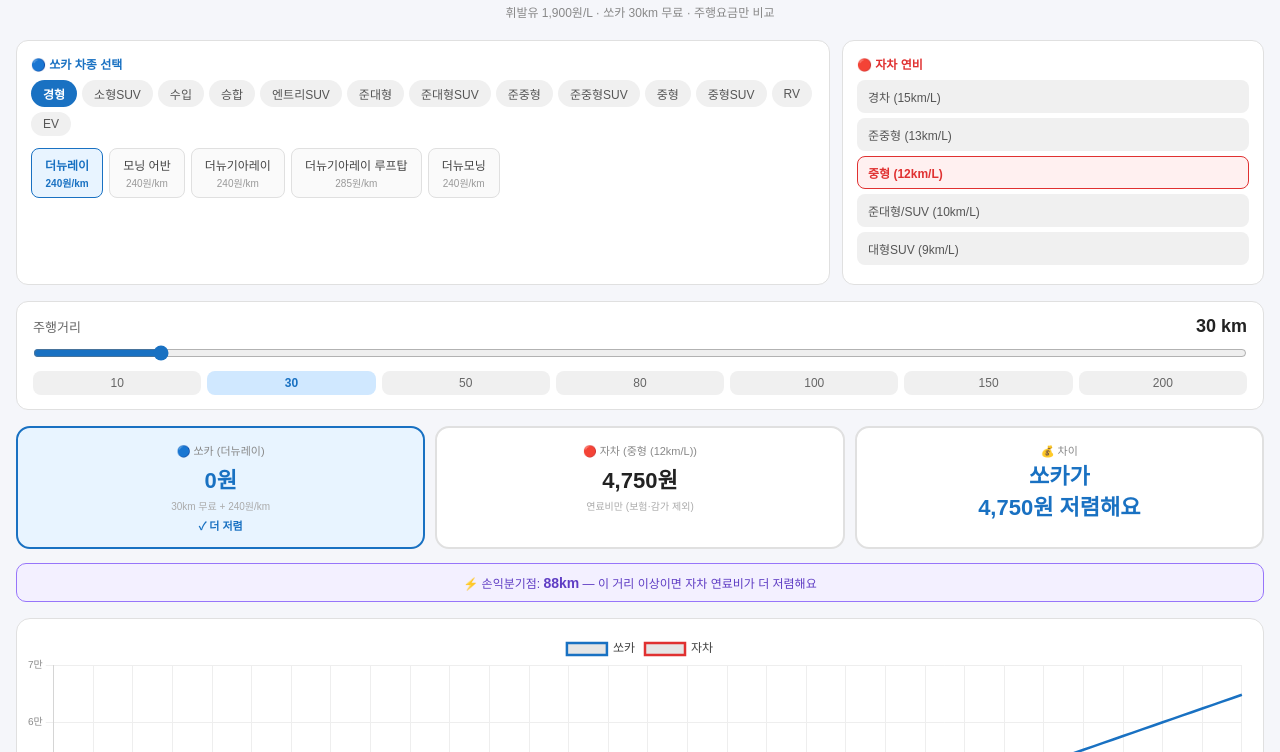
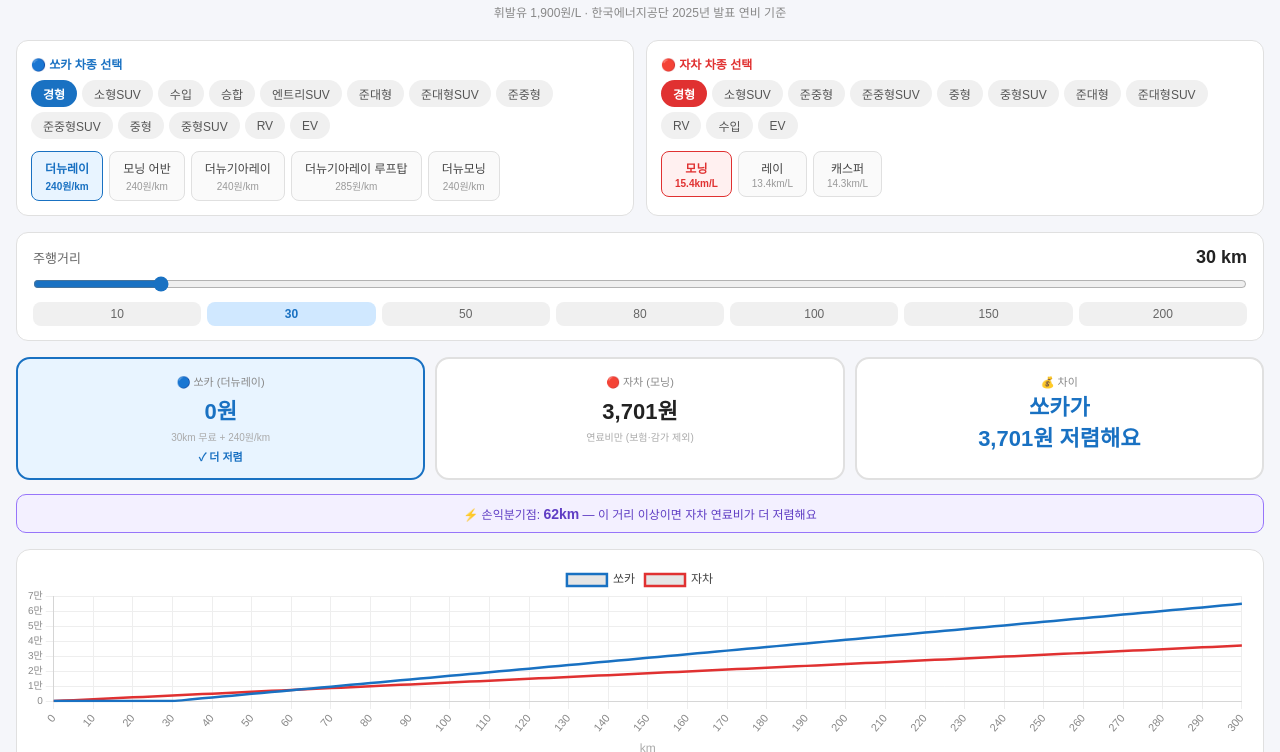
Before and after one commit to limgonee-web/socar-vs-mycar, a plain HTML site: page index.html in a window 1280 px wide. Shown: the part 48-800 px from the top of the page. Drawn offline with nearby package versions, Linux system fonts and the light colour scheme.

Commit message:
Update index.html

```diff
--- a/index.html
+++ b/index.html
@@ -11,21 +11,23 @@
     h2 { text-align: center; font-size: 19px; margin-bottom: 4px; }
     .sub { text-align: center; color: #888; font-size: 12px; margin-bottom: 20px; }
     .row { display: flex; gap: 12px; margin-bottom: 16px; flex-wrap: wrap; }
-    .card { background: #fff; border-radius: 12px; padding: 14px; border: 1px solid #e0e0e0; }
+    .card { background: #fff; border-radius: 12px; padding: 14px; border: 1px solid #e0e0e0; flex: 1; min-width: 280px; }
     .card-label { font-size: 12px; margin-bottom: 8px; font-weight: 600; }
     .blue { color: #1971c2; }
     .red { color: #e03131; }
     .cat-wrap { display: flex; flex-wrap: wrap; gap: 5px; margin-bottom: 12px; }
     .cat-btn { padding: 5px 12px; border-radius: 20px; border: none; font-size: 12px; cursor: pointer; background: #f0f0f0; color: #555; }
-    .cat-btn.active { background: #1971c2; color: #fff; font-weight: 700; }
+    .cat-btn.active-blue { background: #1971c2; color: #fff; font-weight: 700; }
+    .cat-btn.active-red { background: #e03131; color: #fff; font-weight: 700; }
     .car-tab-wrap { display: flex; flex-wrap: wrap; gap: 6px; }
     .car-tab { padding: 7px 13px; border-radius: 8px; border: 1.5px solid #e0e0e0; font-size: 12px; cursor: pointer; background: #fafafa; color: #444; transition: all 0.15s; }
     .car-tab:hover { border-color: #1971c2; color: #1971c2; }
-    .car-tab.active { background: #e8f4ff; border-color: #1971c2; color: #1971c2; font-weight: 700; }
-    .car-tab .rate { font-size: 10px; color: #999; display: block; margin-top: 2px; }
-    .car-tab.active .rate { color: #1971c2; }
-    .my-btn { display: block; width: 100%; text-align: left; margin-bottom: 5px; border-radius: 8px; padding: 7px 10px; cursor: pointer; font-size: 12px; border: 1px solid transparent; background: #f0f0f0; color: #555; }
-    .my-btn.active { background: #fff0f0; color: #e03131; border-color: #e03131; font-weight: 700; }
+    .car-tab.active-blue { background: #e8f4ff; border-color: #1971c2; color: #1971c2; font-weight: 700; }
+    .car-tab.active-blue .sub-info { color: #1971c2; }
+    .car-tab:hover.my-tab { border-color: #e03131; color: #e03131; }
+    .car-tab.active-red { background: #fff0f0; border-color: #e03131; color: #e03131; font-weight: 700; }
+    .car-tab.active-red .sub-info { color: #e03131; }
+    .sub-info { font-size: 10px; color: #999; display: block; margin-top: 2px; }
     .slider-card { background: #fff; border-radius: 12px; padding: 14px 16px; margin-bottom: 16px; border: 1px solid #e0e0e0; }
     .slider-top { display: flex; justify-content: space-between; align-items: center; margin-bottom: 8px; }
     .slider-top span:first-child { font-size: 13px; color: #666; }
@@ -44,25 +46,25 @@
     .res-win { font-size: 11px; margin-top: 4px; font-weight: 600; }
     .bep-box { background: #f3f0ff; border: 1px solid #9775fa; border-radius: 10px; padding: 10px 14px; margin-bottom: 16px; font-size: 12px; color: #5f3dc4; text-align: center; }
     .ev-box { background: #e8f4ff; border: 1px solid #1971c2; border-radius: 10px; padding: 10px 14px; margin-bottom: 16px; font-size: 12px; color: #1971c2; text-align: center; }
-    .chart-wrap { background: #fff; border-radius: 14px; padding: 14px 8px 8px; border: 1px solid #e0e0e0; }
+    .chart-wrap { background: #fff; border-radius: 14px; padding: 14px 8px 8px; border: 1px solid #e0e0e0; position: relative; height: 220px; }
+    .chart-wrap canvas { position: absolute; top: 14px; left: 8px; right: 8px; bottom: 8px; width: calc(100% - 16px) !important; height: calc(100% - 22px) !important; }
     .foot { text-align: center; color: #bbb; font-size: 10px; margin-top: 8px; }
-    .flex2 { flex: 2; min-width: 200px; }
-    .flex1 { flex: 1; min-width: 160px; }
   </style>
 </head>
 <body>
   <h2>🚗 쏘카 vs 자차 주행비용 비교</h2>
-  <p class="sub">휘발유 1,900원/L · 쏘카 30km 무료 · 주행요금만 비교</p>
+  <p class="sub">휘발유 1,900원/L · 한국에너지공단 2025년 발표 연비 기준</p>
 
   <div class="row">
-    <div class="card flex2">
+    <div class="card">
       <div class="card-label blue">🔵 쏘카 차종 선택</div>
-      <div class="cat-wrap" id="catBtns"></div>
-      <div class="car-tab-wrap" id="carTabs"></div>
+      <div class="cat-wrap" id="socarCatBtns"></div>
+      <div class="car-tab-wrap" id="socarCarTabs"></div>
     </div>
-    <div class="card flex1">
-      <div class="card-label red">🔴 자차 연비</div>
-      <div id="myCarBtns"></div>
+    <div class="card">
+      <div class="card-label red">🔴 자차 차종 선택</div>
+      <div class="cat-wrap" id="myCarCatBtns"></div>
+      <div class="car-tab-wrap" id="myCarTabs"></div>
     </div>
   </div>
 
@@ -77,7 +79,7 @@
 
   <div class="result-row" id="resultRow"></div>
   <div id="bepBox"></div>
-  <div class="chart-wrap"><canvas id="myChart" height="120"></canvas></div>
+  <div class="chart-wrap"><canvas id="myChart"></canvas></div>
 
   <div style="text-align:center;margin-top:20px;margin-bottom:8px;">
     <a href="https://www.socar.kr/?airbridge_deeplink=https%3A%2F%2Fwww.socar.kr%2F&airbridge_referrer=airbridge%3Dtrue%26event_uuid%3D408d96bc-89ed-4d6d-ba5f-566d30884b26%26client_id%3D14ce41c9-727c-4c03-ad83-98b552623296%26channel%3Dairbridge.websdk%26referrer_timestamp%3D1771982367250"
@@ -119,62 +121,93 @@
   {category:"EV",name:"레이 EV",rate:0},{category:"EV",name:"EV3 롱레인지",rate:0},
   {category:"EV",name:"EV4 롱레인지",rate:0},{category:"EV",name:"아이오닉9",rate:0},
 ];
+
 const MY_CARS = [
-  {label:"경차 (15km/L)",mpg:15},{label:"준중형 (13km/L)",mpg:13},
-  {label:"중형 (12km/L)",mpg:12},{label:"준대형/SUV (10km/L)",mpg:10},{label:"대형SUV (9km/L)",mpg:9}
+  {category:"경형",name:"모닝",mpg:15.4},{category:"경형",name:"레이",mpg:13.4},{category:"경형",name:"캐스퍼",mpg:14.3},
+  {category:"소형SUV",name:"코나",mpg:13.4},{category:"소형SUV",name:"셀토스",mpg:13.2},{category:"소형SUV",name:"티볼리",mpg:12.8},{category:"소형SUV",name:"XM3",mpg:13.5},
+  {category:"준중형",name:"아반떼",mpg:14.0},{category:"준중형",name:"K3",mpg:13.8},
+  {category:"준중형SUV",name:"투싼",mpg:12.5},{category:"준중형SUV",name:"스포티지",mpg:12.8},
+  {category:"중형",name:"쏘나타",mpg:12.8},{category:"중형",name:"K5",mpg:13.0},
+  {category:"중형SUV",name:"싼타페",mpg:11.5},{category:"중형SUV",name:"쏘렌토",mpg:11.8},{category:"중형SUV",name:"QM6",mpg:11.2},
+  {category:"준대형",name:"그랜저",mpg:11.5},{category:"준대형",name:"K8",mpg:11.8},{category:"준대형",name:"G80",mpg:10.2},
+  {category:"준대형SUV",name:"팰리세이드",mpg:10.0},{category:"준대형SUV",name:"GV80",mpg:9.8},
+  {category:"RV",name:"카니발",mpg:10.5},
+  {category:"수입",name:"BMW 5시리즈",mpg:10.5},{category:"수입",name:"벤츠 E클래스",mpg:10.2},{category:"수입",name:"BMW X3",mpg:10.8},
+  {category:"EV",name:"아이오닉6",mpg:0},{category:"EV",name:"EV6",mpg:0},{category:"EV",name:"아이오닉9",mpg:0},{category:"EV",name:"EV9",mpg:0},
 ];
+
 const FUEL=1900, FREE_KM=30;
-const categories=[...new Set(SOCAR.map(c=>c.category))];
+const socarCats=[...new Set(SOCAR.map(c=>c.category))];
+const myCarCats=[...new Set(MY_CARS.map(c=>c.category))];
 const quickVals=[10,30,50,80,100,150,200];
 
-let selCat="경형", selCar=SOCAR[0], myCarIdx=2, km=30, chart;
+let selSocarCat="경형", selCar=SOCAR[0];
+let selMyCarCat="경형", selMyCar=MY_CARS[0];
+let km=30, chart;
 
 function socarCost(k,rate){ return k<=FREE_KM?0:(k-FREE_KM)*rate; }
-function myCost(k,mpg){ return Math.round((k/mpg)*FUEL); }
+function myCost(k,mpg){ return mpg===0?0:Math.round((k/mpg)*FUEL); }
 
-// 카테고리 버튼
-const catWrap=document.getElementById("catBtns");
-categories.forEach(c=>{
+// ── 쏘카 카테고리
+const socarCatWrap=document.getElementById("socarCatBtns");
+socarCats.forEach(c=>{
   const b=document.createElement("button");
-  b.className="cat-btn"+(c===selCat?" active":"");
+  b.className="cat-btn"+(c===selSocarCat?" active-blue":"");
   b.textContent=c;
-  b.onclick=()=>{ selCat=c; selCar=SOCAR.find(s=>s.category===c); renderCatBtns(); renderCarTabs(); update(); };
-  catWrap.appendChild(b);
+  b.onclick=()=>{ selSocarCat=c; selCar=SOCAR.find(s=>s.category===c); renderSocarCats(); renderSocarTabs(); update(); };
+  socarCatWrap.appendChild(b);
 });
-function renderCatBtns(){
-  catWrap.querySelectorAll(".cat-btn").forEach((b,i)=>b.className="cat-btn"+(categories[i]===selCat?" active":""));
+function renderSocarCats(){
+  socarCatWrap.querySelectorAll(".cat-btn").forEach((b,i)=>b.className="cat-btn"+(socarCats[i]===selSocarCat?" active-blue":""));
 }
 
-// 차종 탭
-const carTabWrap=document.getElementById("carTabs");
-function renderCarTabs(){
-  carTabWrap.innerHTML="";
-  SOCAR.filter(s=>s.category===selCat).forEach(s=>{
+// ── 쏘카 차종 탭
+const socarTabWrap=document.getElementById("socarCarTabs");
+function renderSocarTabs(){
+  socarTabWrap.innerHTML="";
+  SOCAR.filter(s=>s.category===selSocarCat).forEach(s=>{
     const b=document.createElement("button");
-    b.className="car-tab"+(s.name===selCar.name?" active":"");
-    b.innerHTML=`${s.name}<span class="rate">${s.rate===0?"EV 주행무료":s.rate+"원/km"}</span>`;
-    b.onclick=()=>{ selCar=s; renderCarTabs(); update(); };
-    carTabWrap.appendChild(b);
+    b.className="car-tab"+(s.name===selCar.name?" active-blue":"");
+    b.innerHTML=`${s.name}<span class="sub-info">${s.rate===0?"EV 주행무료":s.rate+"원/km"}</span>`;
+    b.onclick=()=>{ selCar=s; renderSocarTabs(); update(); };
+    socarTabWrap.appendChild(b);
   });
 }
-renderCarTabs();
+renderSocarTabs();
 
-// 자차 버튼
-const myWrap=document.getElementById("myCarBtns");
-MY_CARS.forEach((c,i)=>{
+// ── 자차 카테고리
+const myCarCatWrap=document.getElementById("myCarCatBtns");
+myCarCats.forEach(c=>{
   const b=document.createElement("button");
-  b.className="my-btn"+(i===myCarIdx?" active":"");
-  b.textContent=c.label;
-  b.onclick=()=>{ myCarIdx=i; myWrap.querySelectorAll(".my-btn").forEach((x,j)=>x.className="my-btn"+(j===i?" active":"")); update(); };
-  myWrap.appendChild(b);
+  b.className="cat-btn"+(c===selMyCarCat?" active-red":"");
+  b.textContent=c;
+  b.onclick=()=>{ selMyCarCat=c; selMyCar=MY_CARS.find(s=>s.category===c); renderMyCarCats(); renderMyCarTabs(); update(); };
+  myCarCatWrap.appendChild(b);
 });
+function renderMyCarCats(){
+  myCarCatWrap.querySelectorAll(".cat-btn").forEach((b,i)=>b.className="cat-btn"+(myCarCats[i]===selMyCarCat?" active-red":""));
+}
 
-// 슬라이더
+// ── 자차 차종 탭
+const myCarTabWrap=document.getElementById("myCarTabs");
+function renderMyCarTabs(){
+  myCarTabWrap.innerHTML="";
+  MY_CARS.filter(s=>s.category===selMyCarCat).forEach(s=>{
+    const b=document.createElement("button");
+    b.className="car-tab my-tab"+(s.name===selMyCar.name?" active-red":"");
+    b.innerHTML=`${s.name}<span class="sub-info">${s.mpg===0?"EV (전기차)":s.mpg+"km/L"}</span>`;
+    b.onclick=()=>{ selMyCar=s; renderMyCarTabs(); update(); };
+    myCarTabWrap.appendChild(b);
+  });
+}
+renderMyCarTabs();
+
+// ── 슬라이더
 const slider=document.getElementById("kmSlider");
 const kmLabel=document.getElementById("kmLabel");
 slider.oninput=()=>{ km=+slider.value; kmLabel.textContent=km+" km"; renderQuick(); update(); };
 
-// 빠른 버튼
+// ── 빠른 버튼
 const quickWrap=document.getElementById("quickBtns");
 quickVals.forEach(v=>{
   const b=document.createElement("button");
@@ -187,7 +220,7 @@
   quickWrap.querySelectorAll(".q-btn").forEach((b,i)=>b.className="q-btn"+(quickVals[i]===km?" active":""));
 }
 
-// 차트 초기화
+// ── 차트 초기화
 const ctx=document.getElementById("myChart").getContext("2d");
 chart=new Chart(ctx,{
   type:"line",
@@ -196,7 +229,7 @@
     {label:"자차",data:[],borderColor:"#e03131",borderWidth:2.5,pointRadius:0,tension:0.3,fill:false}
   ]},
   options:{
-    responsive:true, animation:false,
+    responsive:true, maintainAspectRatio:false, animation:false,
     plugins:{
       legend:{ labels:{ color:"#444", font:{size:12} } },
       tooltip:{ callbacks:{ label:c=>`${c.dataset.label}: ${Math.round(c.raw).toLocaleString()}원` } }
@@ -209,18 +242,17 @@
 });
 
 function update(){
-  const mpg=MY_CARS[myCarIdx].mpg;
+  const mpg=selMyCar.mpg;
   const sc=socarCost(km,selCar.rate);
   const mc=myCost(km,mpg);
   const diff=Math.abs(sc-mc);
   const socarWins=sc<=mc;
   const cheaperColor=socarWins?"#1971c2":"#e03131";
 
-  // 결과 카드
   const rr=document.getElementById("resultRow");
   const items=[
     {label:`🔵 쏘카 (${selCar.name})`,val:sc,sub:`30km 무료 + ${selCar.rate===0?"EV 주행무료":selCar.rate+"원/km"}`,color:"#1971c2",winClass:"winner-blue"},
-    {label:`🔴 자차 (${MY_CARS[myCarIdx].label})`,val:mc,sub:"연료비만 (보험·감가 제외)",color:"#e03131",winClass:"winner-red"},
+    {label:`🔴 자차 (${selMyCar.name})`,val:mc,sub:mpg===0?"EV (전기차)":"연료비만 (보험·감가 제외)",color:"#e03131",winClass:"winner-red"},
   ];
   rr.innerHTML="";
   items.forEach((item,i)=>{
@@ -233,24 +265,20 @@
     </div>`;
   });
 
-  // 차이 카드
   const cheaperWho=socarWins?"쏘카가":"자차가";
-  const cheaperAmt=`${diff.toLocaleString()}원 저렴해요`;
   rr.innerHTML+=`<div class="res-card">
     <div class="res-label">💰 차이</div>
-    <div class="res-val" style="color:${cheaperColor};line-height:1.4">${cheaperWho}<br/>${cheaperAmt}</div>
+    <div class="res-val" style="color:${cheaperColor};line-height:1.4">${cheaperWho}<br/>${diff.toLocaleString()}원 저렴해요</div>
   </div>`;
 
-  // BEP
-  const fuelPerKm=FUEL/mpg;
-  const bep=selCar.rate!==fuelPerKm?Math.round((-FREE_KM*selCar.rate)/(fuelPerKm-selCar.rate)):null;
+  const fuelPerKm=mpg===0?0:FUEL/mpg;
+  const bep=selCar.rate!==fuelPerKm&&fuelPerKm>0?Math.round((-FREE_KM*selCar.rate)/(fuelPerKm-selCar.rate)):null;
   const bepValid=bep!==null&&bep>0&&bep<500;
   const bb=document.getElementById("bepBox");
-  if(selCar.rate===0) bb.innerHTML=`<div class="ev-box">⚡ EV는 주행요금 무료! 거리가 길수록 쏘카가 압도적으로 유리해요 🌿</div>`;
+  if(selCar.rate===0||mpg===0) bb.innerHTML=`<div class="ev-box">⚡ EV는 주행요금 무료! 거리가 길수록 쏘카가 압도적으로 유리해요 🌿</div>`;
   else if(bepValid) bb.innerHTML=`<div class="bep-box">⚡ 손익분기점: <b style="color:#5f3dc4;font-size:14px">${bep}km</b> — 이 거리 이상이면 자차 연료비가 더 저렴해요</div>`;
   else bb.innerHTML="";
 
-  // 차트
   const labels=[], socarData=[], myData=[];
   for(let k2=0;k2<=300;k2+=5){ labels.push(k2); socarData.push(socarCost(k2,selCar.rate)); myData.push(myCost(k2,mpg)); }
   chart.data.labels=labels;
```
